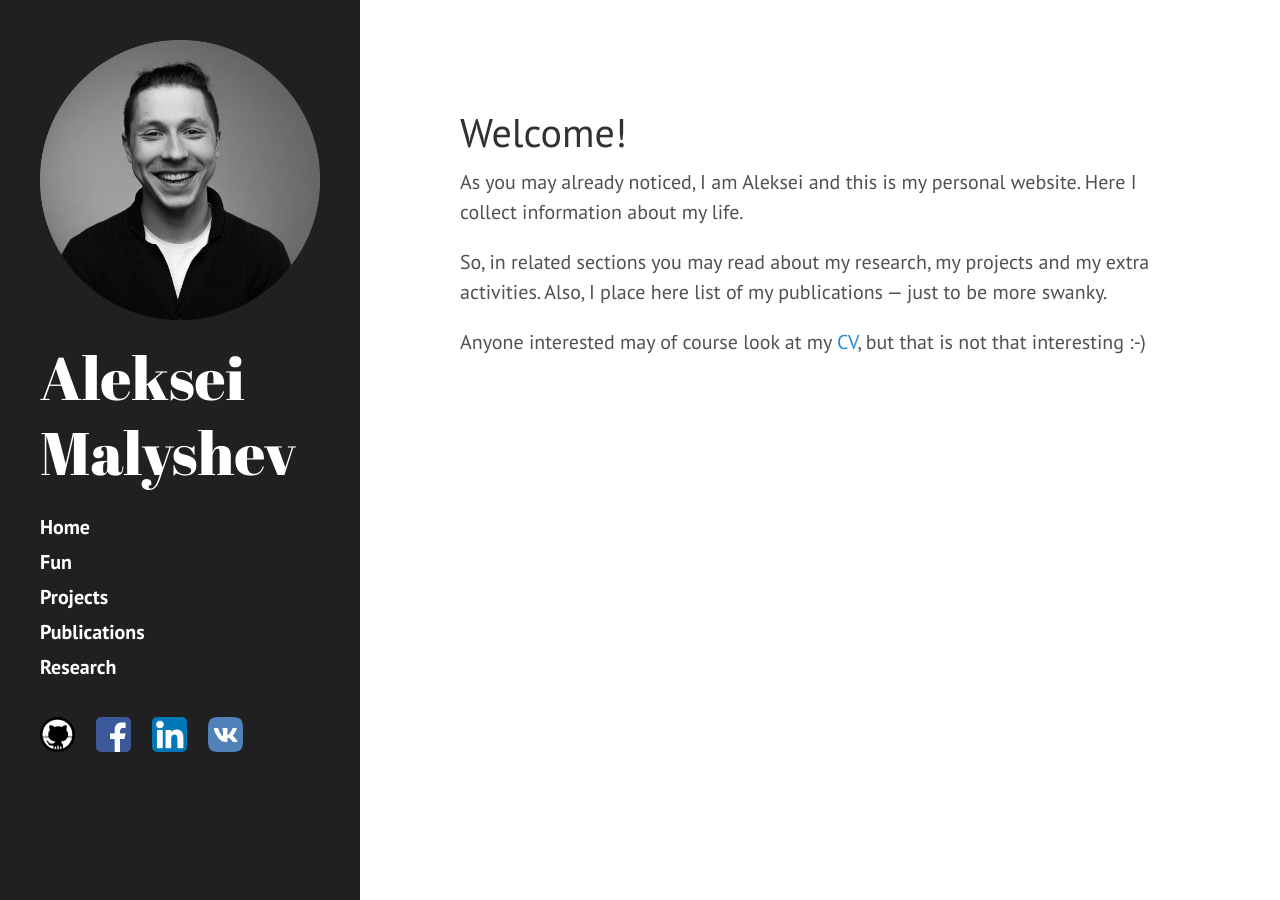
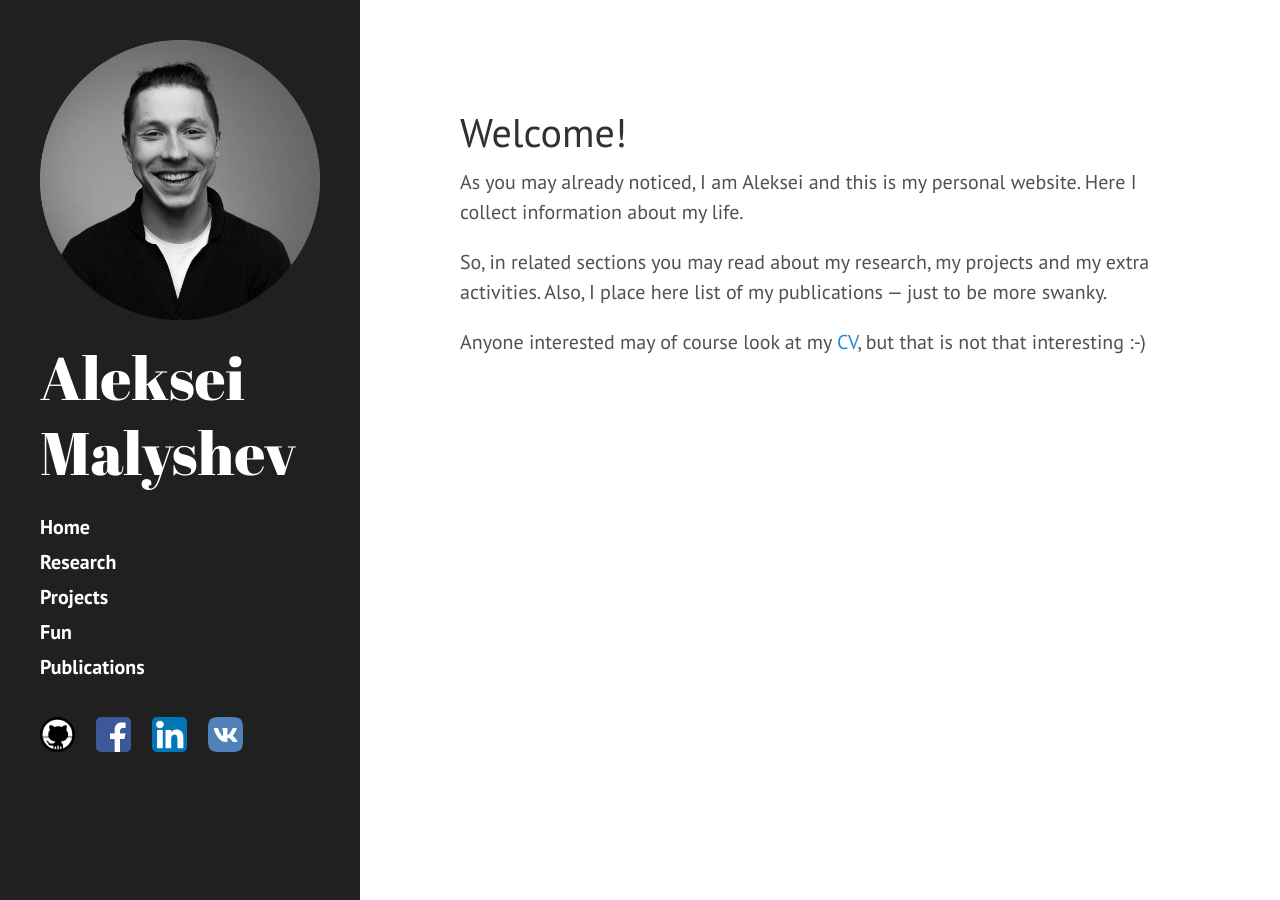
Before and after one commit to Exferro/exferro.github.io, a Jekyll site: the page built from index.html, in a window 1280 px wide. Built offline with Jekyll 4.4.1, drawn with Linux system fonts in a browser that asks for light colours; nearby versions of some CDN libraries; Markdown is read by kramdown in place of the engine named in the settings; the list of posts is cut into pages by our own code.

Commit message:
Set correct navigation

```diff
--- a/_config.yml
+++ b/_config.yml
@@ -1,5 +1,4 @@
 # Dependencies
-markdown:         redcarpet
 highlighter:      rouge
 
 # Permalinks
@@ -23,6 +22,19 @@ facebook_username: exferro
 
 paginate:         5
 
+navigation:
+  - text: Home
+    url: "/"
+  - text: Research
+    url: "/research"
+  - text: Projects
+    url: "/projects"
+  - text: Fun
+    url: "/fun"
+  - text: Publications
+    url: "/publications"
+
+
 github:
   repo:           https://github.com/Exferro/exferro.github.io
 
--- a/_includes/head.html
+++ b/_includes/head.html
@@ -22,7 +22,7 @@
 
   <!-- Icons -->
   <link rel="apple-touch-icon-precomposed" sizes="144x144" href="{{ site.gh_baseurl }}public/img/apple-touch-icon-144-precomposed.png">
-                                 <link rel="shortcut icon" href="{{ site.gh_baseurl }}public/img/favicon-96x96.png">
+                                 <link rel="shortcut icon" href="{{ site.gh_baseurl }}public/img/Me_funny.png">
 
   <!-- RSS -->
   <link rel="alternate" type="application/rss+xml" title="RSS" href="/atom.xml">
--- a/_includes/sidebar.html
+++ b/_includes/sidebar.html
@@ -11,19 +11,17 @@
     </div>
 
     <nav class="sidebar-nav">
-      <a class="sidebar-nav-item active" href="{{ site.gh_baseurl }}">Home</a>
+<!--       <a class="sidebar-nav-item active" href="{{ site.gh_baseurl }}">Home</a> -->
 
       {% comment %}
         The code below dynamically generates a sidebar nav of pages with
         `layout: page` in the front-matter. See readme for usage.
       {% endcomment %}
 
-      {% assign pages_list = site.pages %}
+      {% assign pages_list = site.navigation %}
       {% for node in pages_list %}
-        {% if node.title != null %}
-          {% if node.layout == "page" %}
-            <a class="sidebar-nav-item active" href="{{ node.url }}">{{ node.title }}</a>
-          {% endif %}
+        {% if node.text != null %}
+            <a class="sidebar-nav-item active" href="{{ node.url }}">{{ node.text }}</a>
         {% endif %}
       {% endfor %}
     </nav>
```
Also changed, not shown: public/img/Me_funny.png (added).
